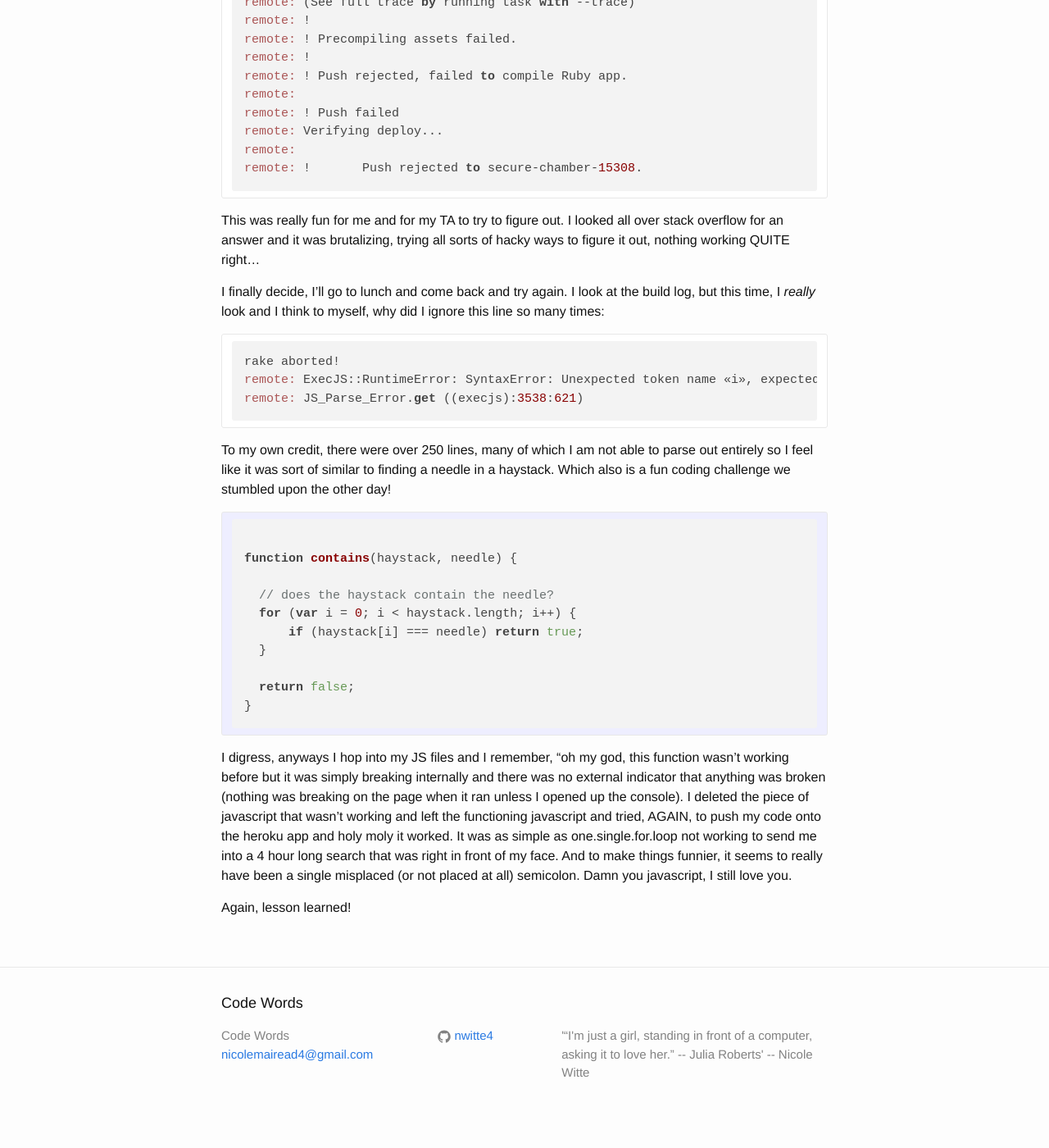
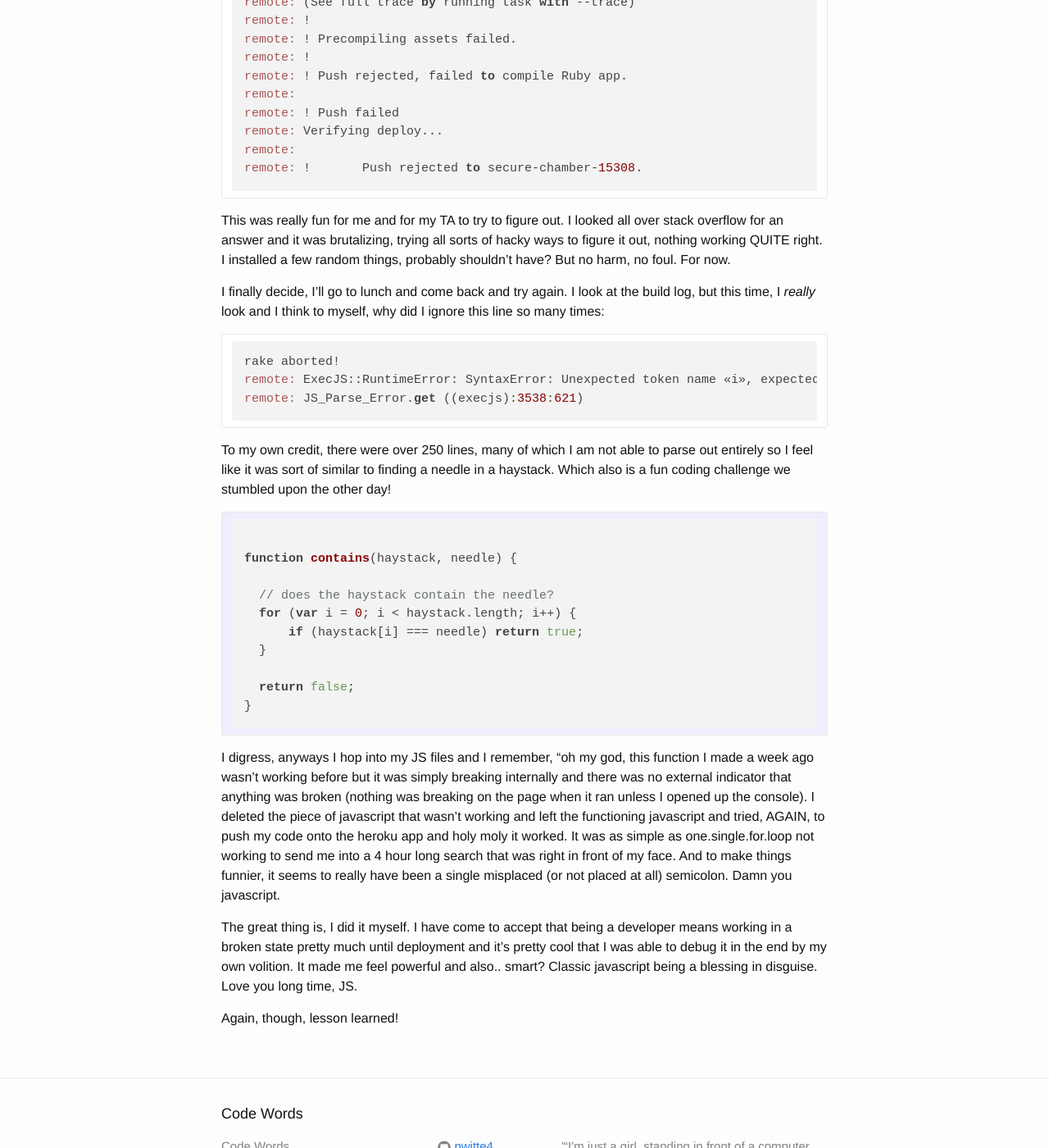
Before and after one commit to nwitte4/blog, a Jekyll site: the page built from _posts/2017-11-30-heroku-four-hours.markdown, in a window 1280 px wide and 1400 px high, scrolled down 557 px. Shown: the whole window at 82% size. Built offline with Jekyll 4.4.1, drawn with Linux system fonts in a browser that asks for light colours; nearby versions of some CDN libraries.

Commit message:
heroku finish

````diff
--- a/_posts/2017-11-30-heroku-four-hours.markdown
+++ b/_posts/2017-11-30-heroku-four-hours.markdown
@@ -23,7 +23,7 @@ remote:
 remote: !	Push rejected to secure-chamber-15308.
 ```
 
-This was really fun for me and for my TA to try to figure out. I looked all over stack overflow for an answer and it was brutalizing, trying all sorts of hacky ways to figure it out, nothing working QUITE right...
+This was really fun for me and for my TA to try to figure out. I looked all over stack overflow for an answer and it was brutalizing, trying all sorts of hacky ways to figure it out, nothing working QUITE right. I installed a few random things, probably shouldn't have? But no harm, no foul. For now.
 
 I finally decide, I'll go to lunch and come back and try again. I look at the build log, but this time, I *really* look and I think to myself, why did I ignore this line so many times:
 ```
@@ -46,6 +46,8 @@ function contains(haystack, needle) {
 }
 </code></pre>
 
-I digress, anyways I hop into my JS files and I remember, "oh my god, this function wasn't working before but it was simply breaking internally and there was no external indicator that anything was broken (nothing was breaking on the page when it ran unless I opened up the console). I deleted the piece of javascript that wasn't working and left the functioning javascript and tried, AGAIN, to push my code onto the heroku app and holy moly it worked. It was as simple as one.single.for.loop not working to send me into a 4 hour long search that was right in front of my face. And to make things funnier, it seems to really have been a single misplaced (or not placed at all) semicolon. Damn you javascript, I still love you.
+I digress, anyways I hop into my JS files and I remember, "oh my god, this function I made a week ago wasn't working before but it was simply breaking internally and there was no external indicator that anything was broken (nothing was breaking on the page when it ran unless I opened up the console). I deleted the piece of javascript that wasn't working and left the functioning javascript and tried, AGAIN, to push my code onto the heroku app and holy moly it worked. It was as simple as one.single.for.loop not working to send me into a 4 hour long search that was right in front of my face. And to make things funnier, it seems to really have been a single misplaced (or not placed at all) semicolon. Damn you javascript.
 
-Again, lesson learned!
+The great thing is, I did it myself. I have come to accept that being a developer means working in a broken state pretty much until deployment and it's pretty cool that I was able to debug it in the end by my own volition. It made me feel powerful and also.. smart? Classic javascript being a blessing in disguise. Love you long time, JS.
+
+Again, though, lesson learned!
````
